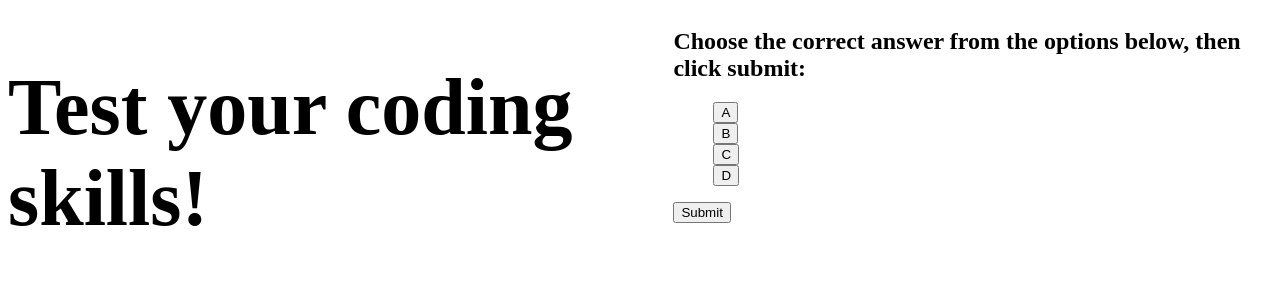
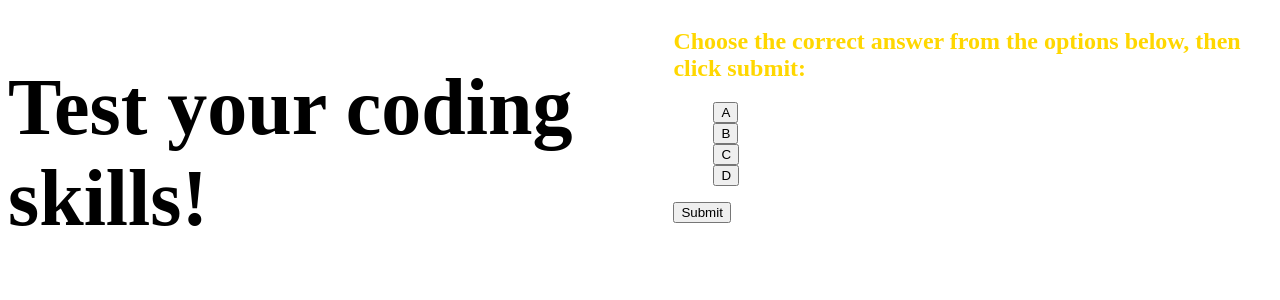
Before and after one commit to Tiny-Tigers/timedquiz, a plain HTML site: page index.html in a window 1280 px wide. Drawn offline with Linux system fonts and the light colour scheme.

Commit message:
jscript start

```diff
--- a/index.html
+++ b/index.html
@@ -21,8 +21,8 @@
 
     <main>
 
-        <h2><span id="multiple-choice"></span>Choose the correct answer from the options below, then click submit:</h2>
-        <ol>
+        <h2 id="multiple-choice">Choose the correct answer from the options below, then click submit:</h2>
+        <ol class="choices">
             <button id="a">A</button>
             <button id="b">B</button>
             <button id="c">C</button>
--- a/script.js
+++ b/script.js
@@ -0,0 +1,5 @@
+//console.log(document.body);
+
+var instructions = document.getElementById("multiple-choice")
+
+instructions.style.color = "gold"
```
